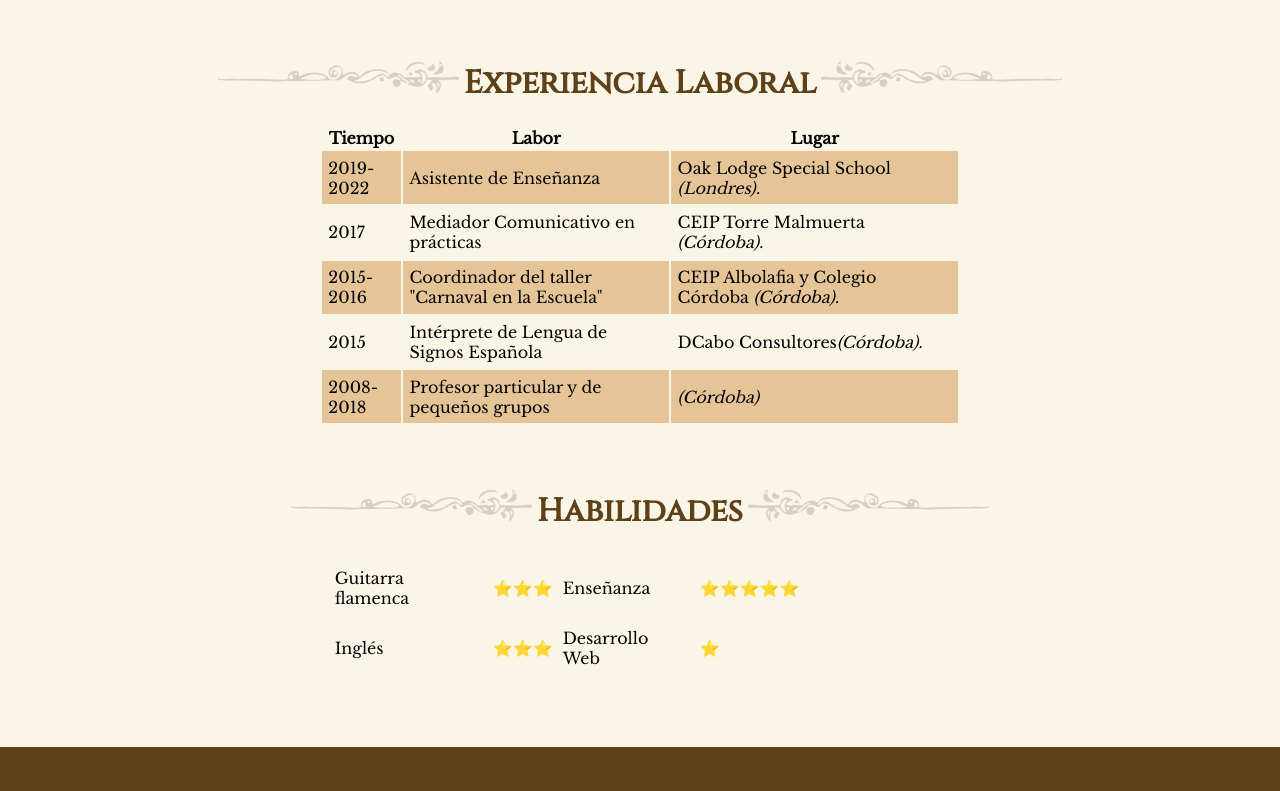
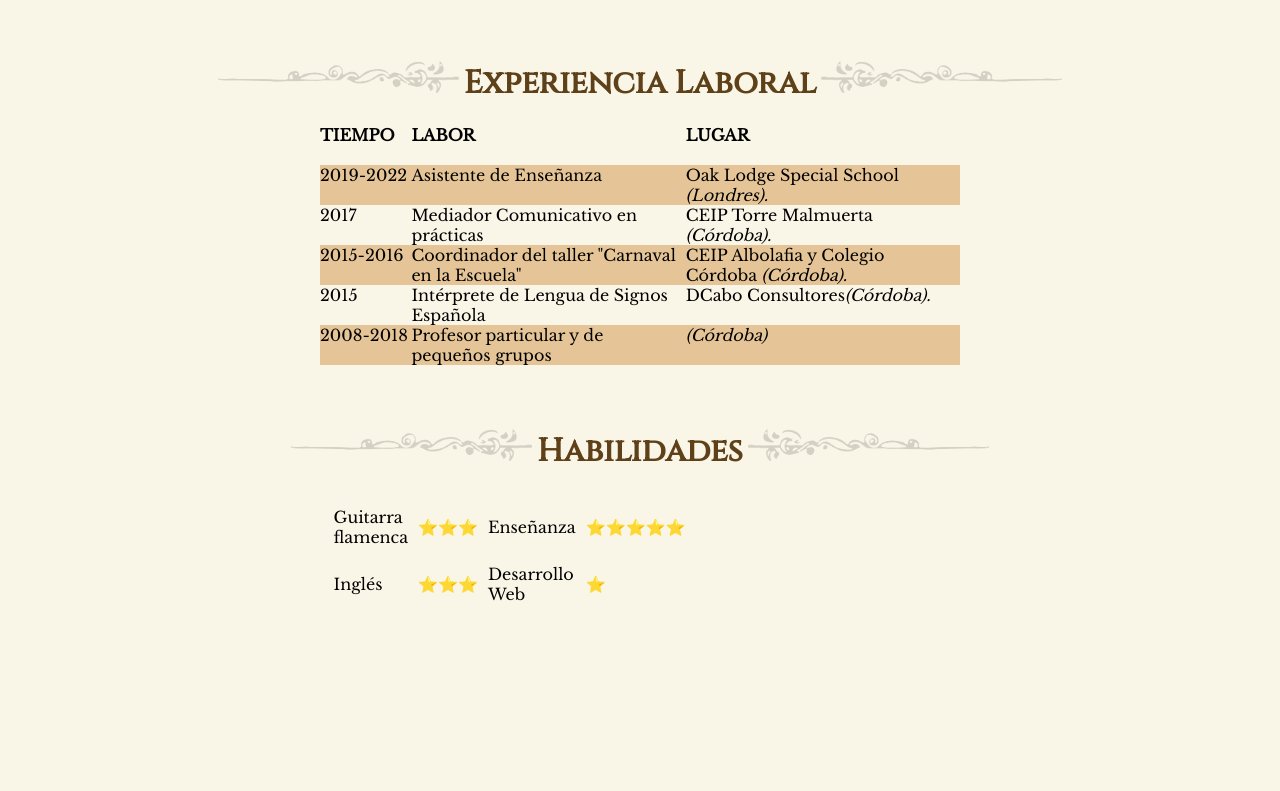
Before and after one commit to Hesures/cv, a plain HTML site: page index.html in a window 1280 px wide. Shown: the part 789-1580 px from the top of the page. Drawn offline with nearby package versions, Linux system fonts and the light colour scheme.

Commit message:
Table change for grid
Table of work experience swaped for a grid.

```diff
--- a/css/styles.css
+++ b/css/styles.css
@@ -57,7 +57,9 @@ ul li::marker {
 }
 
 .table-container {
-    overflow-x:auto;
+    display: grid;
+    grid-template-columns: 1fr 3fr 3fr;
+    grid-template-rows: 1fr 1fr 1fr 1fr 1fr 1fr;
 }
 
 .margin-left {
--- a/index.html
+++ b/index.html
@@ -62,40 +62,30 @@
     <br>
 
     <div class="table-container margin-left">
-        <table>
-            <thead>
-                <th>Tiempo</th>
-                <th>Labor</th>
-                <th>Lugar</th>
-            </thead>
-            <tbody>
-                <tr class="orange-bg">
-                    <td>2019-2022</td>
-                    <td>Asistente de Enseñanza</td>
-                    <td>Oak Lodge Special School <em>(Londres).</em></td>
-                </tr>
-                <tr>
-                    <td>2017</td>
-                    <td>Mediador Comunicativo en prácticas</td>
-                    <td>CEIP Torre Malmuerta <em>(Córdoba).</em></td>
-                </tr>
-                <tr class="orange-bg">
-                    <td>2015-2016</td>
-                    <td>Coordinador del taller "Carnaval en la Escuela"</td>
-                    <td>CEIP Albolafia y Colegio Córdoba <em>(Córdoba).</em></td>
-                </tr>
-                <tr>
-                    <td>2015</td>
-                    <td><a href="https://www.youtube.com/watch?v=Wb2O7E3nvCs&t=199s">Intérprete de Lengua de Signos Española</td>
-                    <td>DCabo Consultores</a><em>(Córdoba).</em></td>
-                </tr>
-                <tr class="orange-bg">
-                    <td>2008-2018</td>
-                    <td>Profesor particular y de pequeños grupos</td>
-                    <td><em>(Córdoba)</td>
-                </tr>
-            </tbody>
-        </table>
+        <!-- ROW 1 -->
+        <div><strong>TIEMPO</strong></div>
+        <div><strong>LABOR</strong></div>
+        <div><strong>LUGAR</strong></div>
+        <!-- ROW 2 -->
+        <div class="orange-bg">2019-2022</div>
+        <div class="orange-bg">Asistente de Enseñanza</div>
+        <div class="orange-bg">Oak Lodge Special School <em>(Londres).</em></div>
+        <!-- ROW 3 -->
+        <div>2017</div>
+        <div>Mediador Comunicativo en prácticas</div>
+        <div>CEIP Torre Malmuerta <em>(Córdoba).</em></div>
+        <!-- ROW 4 -->
+        <div class="orange-bg">2015-2016</div>
+        <div class="orange-bg">Coordinador del taller "Carnaval en la Escuela"</div>
+        <div class="orange-bg">CEIP Albolafia y Colegio Córdoba <em>(Córdoba).</em></div>
+        <!-- ROW 5 -->
+        <div>2015</div>
+        <div><a href="https://www.youtube.com/watch?v=Wb2O7E3nvCs&t=199s">Intérprete de Lengua de Signos Española</a></div>
+        <div>DCabo Consultores<em>(Córdoba).</em></div>
+        <!-- ROW 6 -->
+        <div class="orange-bg">2008-2018</div>
+        <div class="orange-bg">Profesor particular y de pequeños grupos</div>
+        <div class="orange-bg"><em>(Córdoba)</em></div>
     </div>
 
 <!------------------------------ SKILLS ------------------------------------->
```
